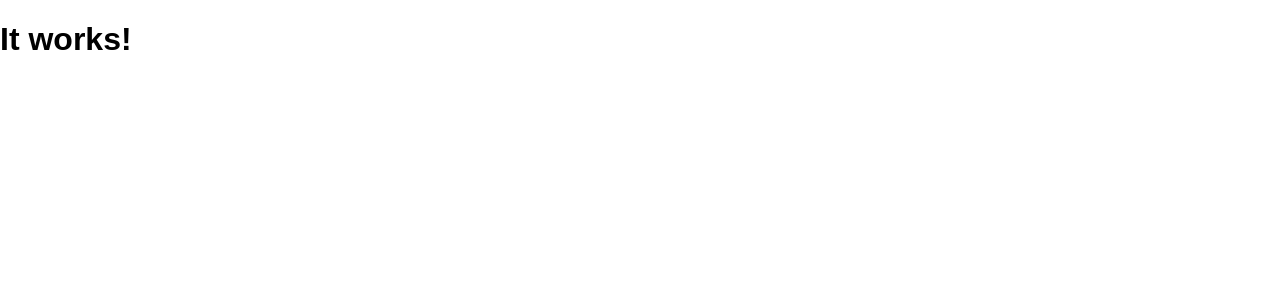
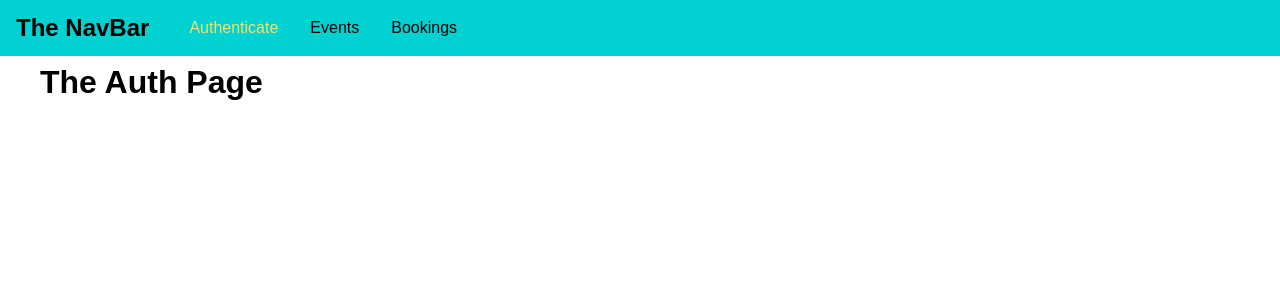
Before and after one commit to skqoaudgh/Web-graphQL-React-BookingEvent, a React (Create React App) app in the folder frontend/: page /auth in a window 1280 px wide. Shown: the top 300 px of the page. Built offline with nearby package versions, Linux system fonts and the light colour scheme.

Commit message:
[Add] Auth, Events, Bookings 페이지 프로토타입, 네비게이션 바 추가

```diff
--- a/frontend/package.json
+++ b/frontend/package.json
@@ -5,6 +5,7 @@
   "dependencies": {
     "react": "^16.8.6",
     "react-dom": "^16.8.6",
+    "react-router-dom": "^5.0.0",
     "react-scripts": "3.0.0"
   },
   "scripts": {
--- a/frontend/src/App.css
+++ b/frontend/src/App.css
@@ -0,0 +1,3 @@
+.main-content {
+    margin: 4rem 2.5rem;
+}
--- a/frontend/src/App.js
+++ b/frontend/src/App.js
@@ -1,12 +1,27 @@
 import React from 'react';
+import { BrowserRouter, Route, Redirect, Switch } from 'react-router-dom';
+
+import AuthPage from './pages/Auth';
+import EventsPage from './pages/Events';
+import BookingsPage from './pages/Bookings';
+import MainNavigation from './components/Navigation/MainNavigation';
+
 import './App.css';
 
 function App() {
   return (
-    <div className="App">
-      <h1>It works!</h1>
-    </div>
-  );
+    <BrowserRouter>
+      <MainNavigation />
+      <main className="main-content">
+        <Switch>
+          <Redirect path="/" to="/auth" exact/>
+          <Route path="/auth" component={AuthPage}/>
+          <Route path="/events" component={EventsPage}/>
+          <Route path="/bookings" component={BookingsPage}/>
+        </Switch>
+      </main>
+    </BrowserRouter>
+    );
 }
 
 export default App;
--- /dev/null
+++ b/frontend/src/components/Navigation/MainNavigation.css
@@ -0,0 +1,42 @@
+.main-navigation {
+    position: fixed;
+    left: 0;
+    top: 0;
+    width: 100%;
+    height: 3.5rem;
+    background-color: #01d1d1;
+    padding: 0 1rem;
+    display: flex;
+    align-items: center;
+}
+
+.main-navigation_logo h1 {
+    margin: 0;
+    font-size: 1.5rem;
+}
+
+.main-navigation_item {
+    margin-left: 1.5rem;
+}
+
+.main-navigation_item ul {
+    display: flex;
+    padding: 0;
+    list-style: none;
+    margin: 0 0 0 0;
+}
+
+.main-navigation_item li {
+    margin: 0 1rem;
+}
+
+.main-navigation_item a {
+    text-decoration: none;
+    color: #000;
+}
+
+.main-navigation_item a:hover,
+.main-navigation_item a:active,
+.main-navigation_item a.active {
+    color: #f8e264;
+}
--- /dev/null
+++ b/frontend/src/components/Navigation/MainNavigation.js
@@ -0,0 +1,27 @@
+import React from 'react';
+import { NavLink } from 'react-router-dom';
+
+import './MainNavigation.css';
+
+const mainNavigation = props => (
+    <header className="main-navigation">
+        <div className="main-navigation_logo">
+            <h1>The NavBar</h1>
+        </div>
+        <div className="main-navigation_item">
+            <ul>
+                <li>
+                    <NavLink to="/auth">Authenticate</NavLink>
+                </li>
+                <li>
+                    <NavLink to="/events">Events</NavLink>
+                </li>
+                <li>
+                    <NavLink to="/bookings">Bookings</NavLink>
+                </li>
+            </ul>
+        </div>
+    </header>
+);
+
+export default mainNavigation;
--- /dev/null
+++ b/frontend/src/pages/Auth.js
@@ -0,0 +1,11 @@
+import React, { Component } from 'react';
+
+class AuthPage extends Component {
+    render() {
+        return (
+            <h1>The Auth Page</h1>
+        );
+    }
+}
+
+export default AuthPage;
--- /dev/null
+++ b/frontend/src/pages/Bookings.js
@@ -0,0 +1,11 @@
+import React, { Component } from 'react';
+
+class BookingsPage extends Component {
+    render() {
+        return (
+            <h1>The Bookings Page</h1>
+        );
+    }
+}
+
+export default BookingsPage;
--- /dev/null
+++ b/frontend/src/pages/Events.js
@@ -0,0 +1,11 @@
+import React, { Component } from 'react';
+
+class EventsPage extends Component {
+    render() {
+        return (
+            <h1>The Events Page</h1>
+        );
+    }
+}
+
+export default EventsPage;
```
Also changed, not shown: 1 other file (tests, documents, lock files or other folders).
